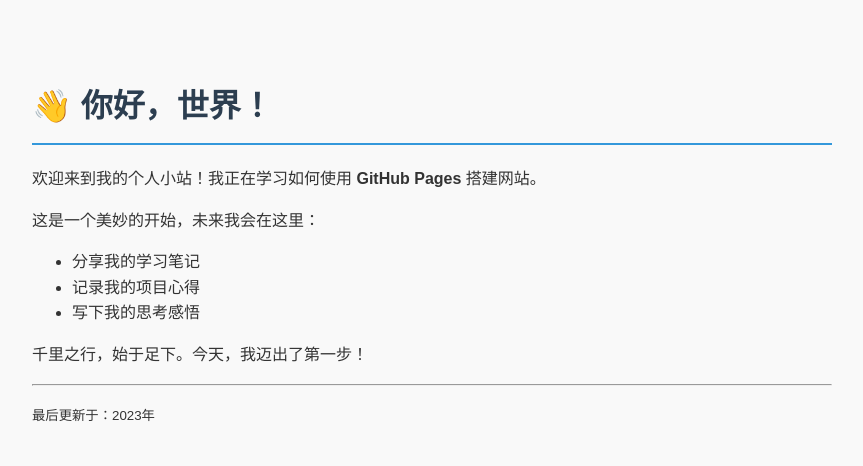
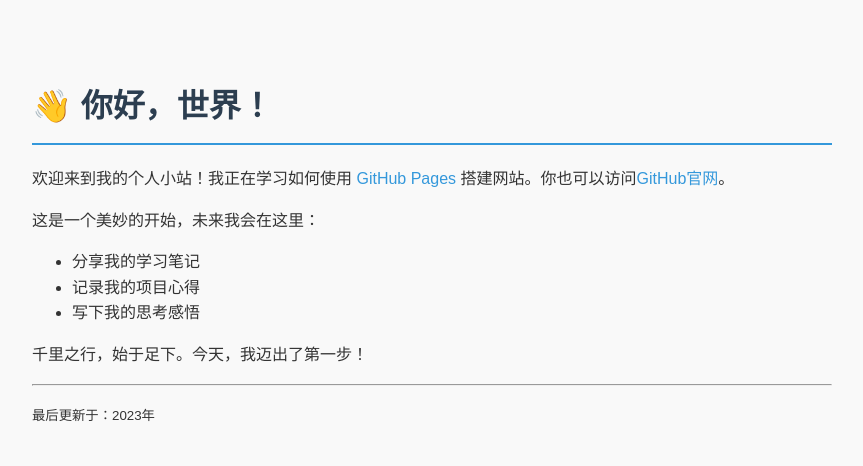
Before and after one commit to fooone/fooone.github.io, a plain HTML site: page index.html in a window 1280 px wide. Shown: the whole page, without its empty margins (208-1071 px from the left). Drawn offline with Linux system fonts and the light colour scheme.

Commit message:
Update index.html

```diff
--- a/index.html
+++ b/index.html
@@ -28,7 +28,7 @@
 </head>
 <body>
     <h1>👋 你好，世界！</h1>
-    <p>欢迎来到我的个人小站！我正在学习如何使用 <strong>GitHub Pages</strong> 搭建网站。</p>
+    <p>欢迎来到我的个人小站！我正在学习如何使用 <a href="https://pages.github.com/">GitHub Pages</a> 搭建网站。你也可以访问<a href="https://github.com">GitHub官网</a>。</p>
 
     <p>这是一个美妙的开始，未来我会在这里：</p>
     <ul>
@@ -42,4 +42,5 @@
     <hr>
     <p><small>最后更新于：2023年</small></p>
 </body>
+
 </html>
```
